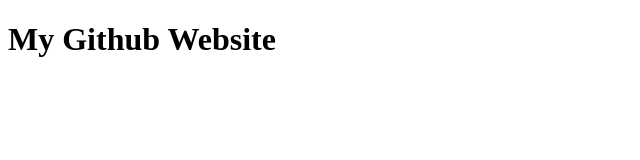
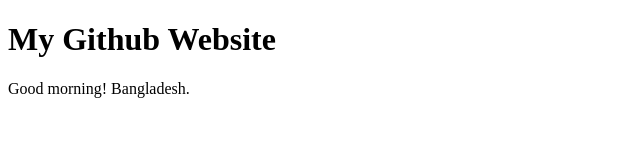
Before and after one commit to AyeshaWebHero/my-second-website, a plain HTML site: page index.html in a window 1280 px wide. Shown: the whole page, without its empty margins (0-640 px from the left). Drawn offline with Linux system fonts and the light colour scheme.

Commit message:
second changes

```diff
--- a/index.html
+++ b/index.html
@@ -7,5 +7,8 @@
 </head>
 <body>
    <h1>My Github Website</h1>
+   <div>
+       <p>Good morning! Bangladesh.</p>
+   </div>
 </body>
 </html>
```
